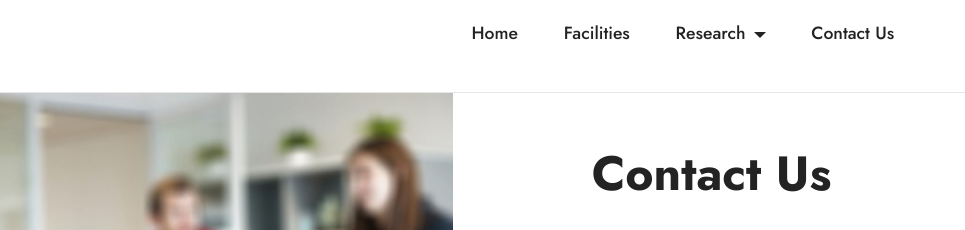
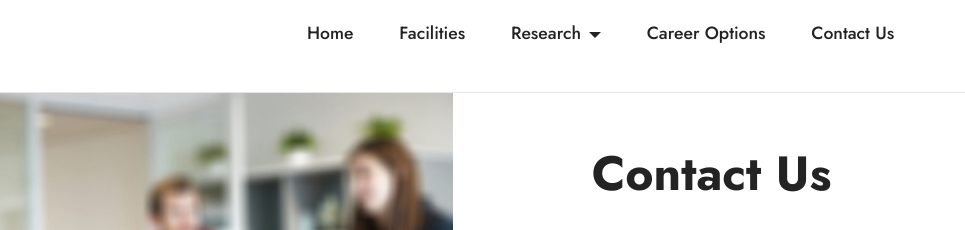
Before and after one commit to AbhilashGokhale/test, a plain HTML site: page Contact_us.html in a window 1280 px wide. Shown: the top 230 px of the page, 315-1280 px from the left. Drawn offline with Linux system fonts and the light colour scheme; files whose address does not match are found by name.

Commit message:
Update Contact_us.html

```diff
--- a/Contact_us.html
+++ b/Contact_us.html
@@ -61,7 +61,7 @@
 <div class="dropdown-menu" aria-labelledby="dropdown-undefined">
     <a class="text-black text-primary dropdown-item display-4" href="research.html"  data-bs-auto-close="outside">Bioinformatics</a>
     <a class="text-black text-primary show dropdown-item display-4" href="page3.html"  data-bs-auto-close="outside" aria-expanded="false">Chemistry</a>
-    <a class="text-black text-primary show dropdown-item display-4" href="page4.html"  data-bs-auto-close="outside" aria-expanded="true">Biology</a></div></li><li class="nav-item"><a class="nav-link link text-black text-primary display-4" href="index.html#form3-u">Contact Us</a></li></ul>
+    <a class="text-black text-primary show dropdown-item display-4" href="page4.html"  data-bs-auto-close="outside" aria-expanded="true">Biology</a></div></li><li class="nav-item"><a class="nav-link link text-black text-primary display-4" href="Career.html">Career Options</a></li><li class="nav-item"><a class="nav-link link text-black text-primary display-4" href="Contact_us.html">Contact Us</a></li></ul>
 
 
             </div>
```
